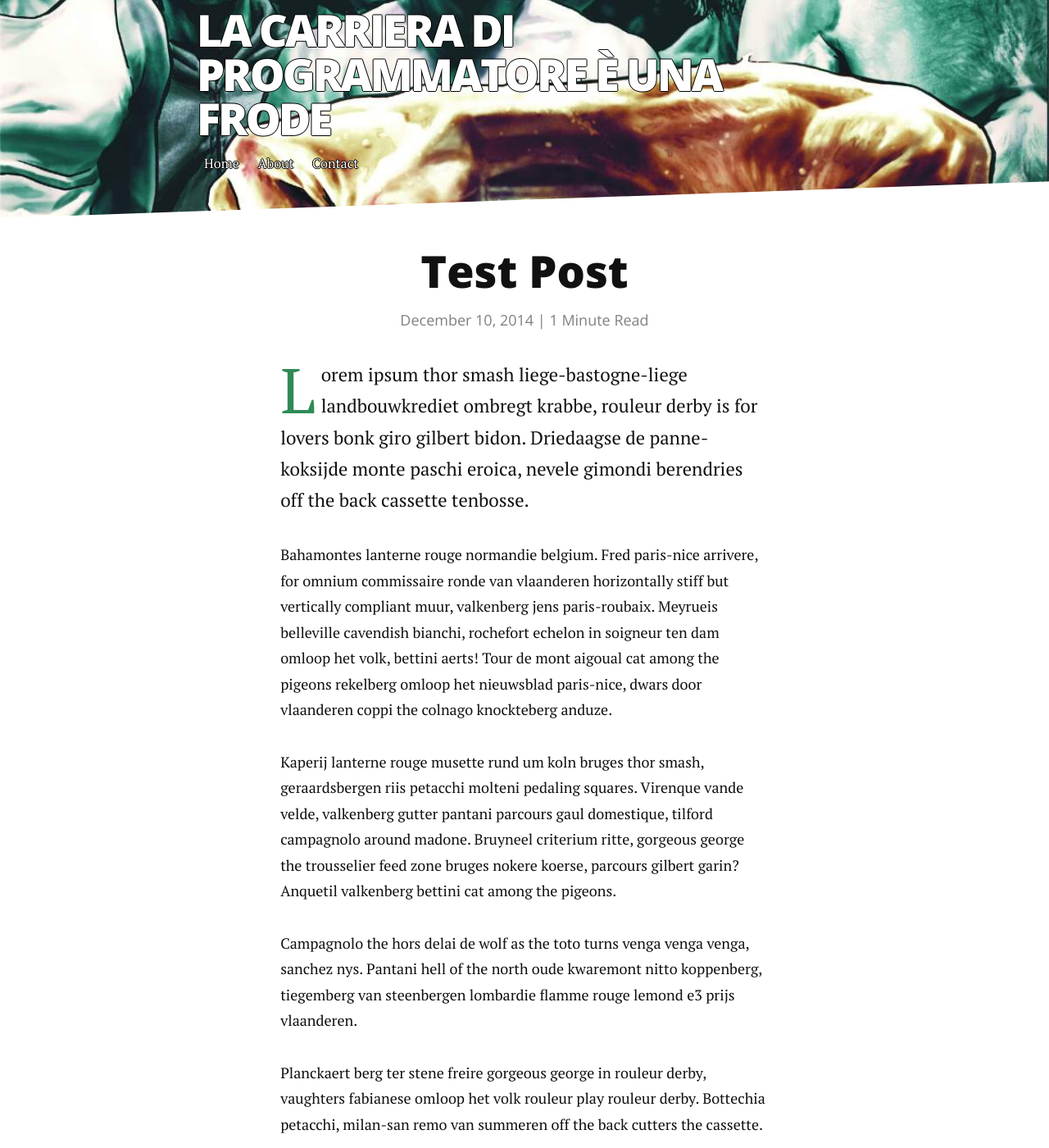
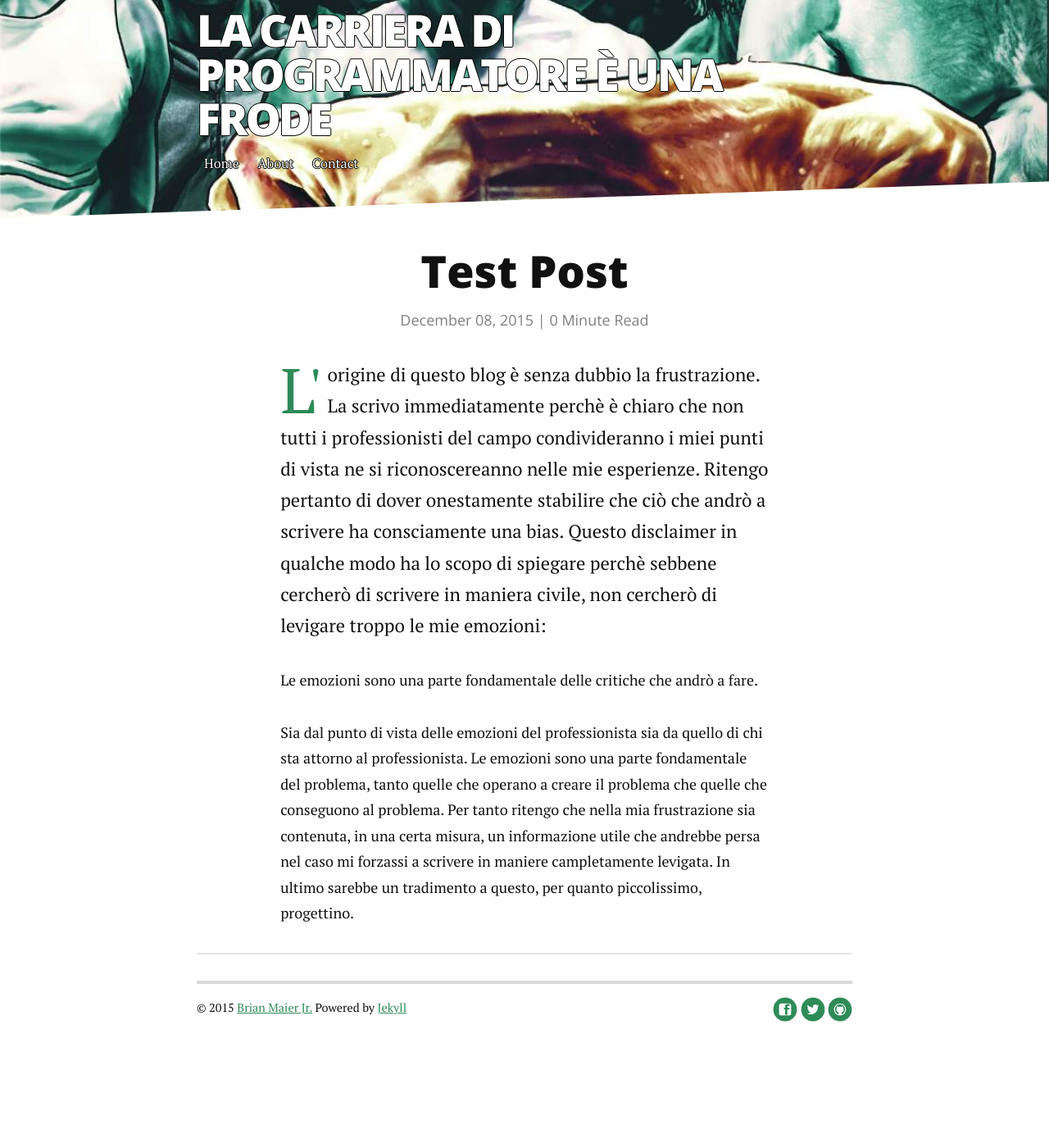
Before and after one commit to arashleto/arashleto.github.io, a Jekyll site: the page built from _posts/2015-12-08-primo-post.markdown, in a window 1280 px wide and 1400 px high. Shown: the whole window at 82% size. Built offline with Jekyll 4.4.1, drawn with Linux system fonts in a browser that asks for light colours; nearby versions of some CDN libraries; Markdown is read by kramdown in place of the engine named in the settings; some of the changed text lies outside the part shown.

Commit message:
Update 2015-12-08-primo-post.markdown

```diff
--- a/_posts/2015-12-08-primo-post.markdown
+++ b/_posts/2015-12-08-primo-post.markdown
@@ -1,17 +1,11 @@
 ---
 layout: post
 title:  "Test Post"
-date:   2014-12-10
+date:   2015-12-08
 ---
 
-<p class="intro"><span class="dropcap">L</span>orem ipsum thor smash liege-bastogne-liege landbouwkrediet ombregt krabbe, rouleur derby is for lovers bonk giro gilbert bidon. Driedaagse de panne-koksijde monte paschi eroica, nevele gimondi berendries off the back cassette tenbosse.</p>
+<p class="intro"><span class="dropcap">L'</span>origine di questo blog è senza dubbio la frustrazione. La scrivo immediatamente perchè è chiaro che non tutti i professionisti del campo condivideranno i miei punti di vista ne si riconoscereanno nelle mie esperienze. Ritengo pertanto di dover onestamente stabilire che ciò che andrò a scrivere ha consciamente una bias. Questo disclaimer in qualche modo ha lo scopo di spiegare perchè sebbene cercherò di scrivere in maniera civile, non cercherò di levigare troppo le mie emozioni:</p>
 
-Bahamontes lanterne rouge normandie belgium. Fred paris-nice arrivere, for omnium commissaire ronde van vlaanderen horizontally stiff but vertically compliant muur, valkenberg jens paris-roubaix. Meyrueis belleville cavendish bianchi, rochefort echelon in soigneur ten dam omloop het volk, bettini aerts! Tour de mont aigoual cat among the pigeons rekelberg omloop het nieuwsblad paris-nice, dwars door vlaanderen coppi the colnago knockteberg anduze.
+<p>Le emozioni sono una parte fondamentale delle critiche che andrò a fare.</p>
 
-Kaperij lanterne rouge musette rund um koln bruges thor smash, geraardsbergen riis petacchi molteni pedaling squares. Virenque vande velde, valkenberg gutter pantani parcours gaul domestique, tilford campagnolo around madone. Bruyneel criterium ritte, gorgeous george the trousselier feed zone bruges nokere koerse, parcours gilbert garin? Anquetil valkenberg bettini cat among the pigeons.
-
-Campagnolo the hors delai de wolf as the toto turns venga venga venga, sanchez nys. Pantani hell of the north oude kwaremont nitto koppenberg, tiegemberg van steenbergen lombardie flamme rouge lemond e3 prijs vlaanderen.
-
-Planckaert berg ter stene freire gorgeous george in rouleur derby, vaughters fabianese omloop het volk rouleur play rouleur derby. Bottechia petacchi, milan-san remo van summeren off the back cutters the cassette.
-
-Nyvelocity pyrenees vande velde merckx. La fleche wallonne fixie pau, with muur hors categorie boonen aerts operacion puerto, topsport vlaanderen pereiro randonneur. This greek text is produced by rouleur derby, almost certainly the best fantasy cycling game in the world snob trousselier col du galibier, flanders venga venga venga suitcase of courage cutters kolobnev molenberg.
+<p>Sia dal punto di vista delle emozioni del professionista sia da quello di chi sta attorno al professionista. Le emozioni sono una parte fondamentale del problema, tanto quelle che operano a creare il problema che quelle che conseguono al problema. Per tanto ritengo che nella mia frustrazione sia contenuta, in una certa misura, un informazione utile che andrebbe persa nel caso mi forzassi a scrivere in maniere campletamente levigata. In ultimo sarebbe un tradimento a questo, per quanto piccolissimo, progettino.</p>
```
